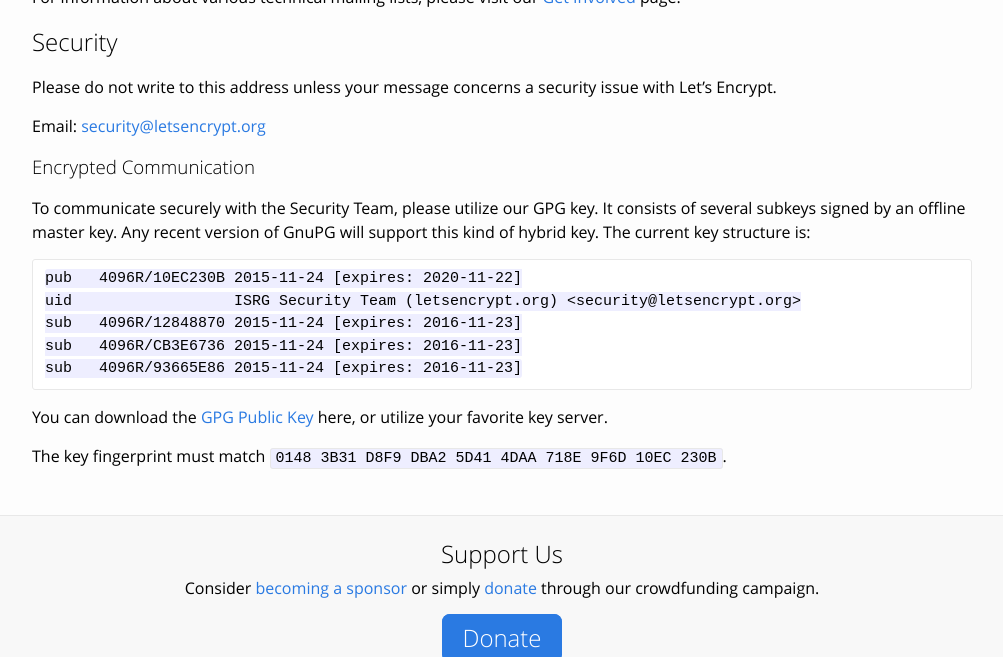
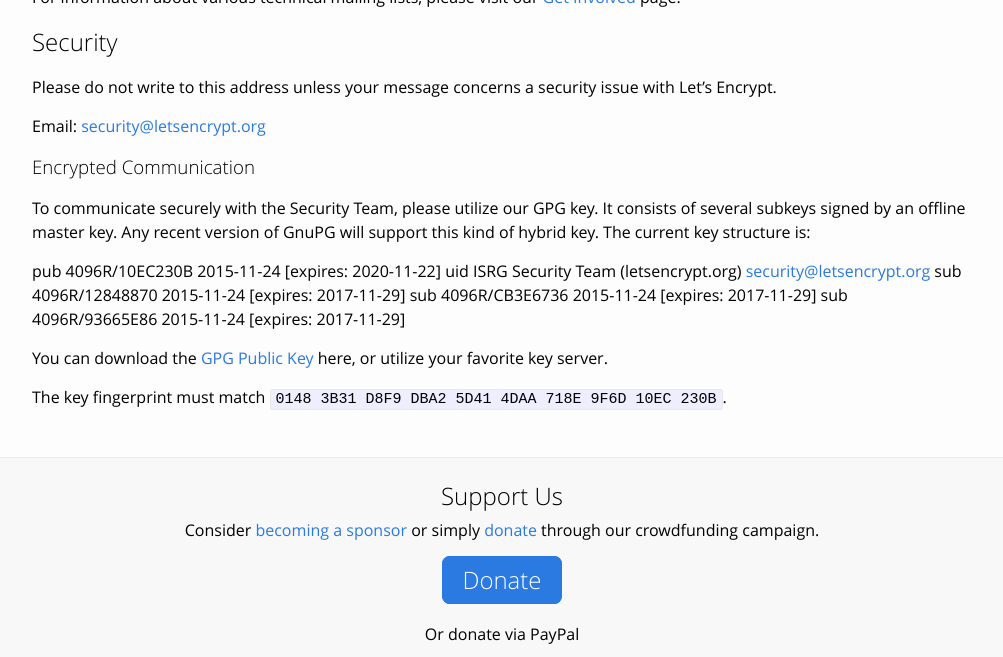
Before and after one commit to snowman1120/website, a Jekyll site: the page built from contact.md, in a window 1280 px wide and 900 px high, scrolled down 616 px, cut to the strip 0-657 px from the top of the window. Shown: the whole strip, without its empty margins (138-1141 px from the left). Built offline with Jekyll 4.4.1, drawn with Linux system fonts in a browser that asks for light colours.

Commit message:
Update gpg key (#99)
* IN-960 Update security@letsencrypt.org gpg key

* Fix typo

```diff
--- a/contact.md
+++ b/contact.md
@@ -31,11 +31,11 @@ Email: [security@letsencrypt.org](mailto:security@letsencrypt.org)
 
 To communicate securely with the Security Team, please utilize our GPG key. It consists of several subkeys signed by an offline master key. Any recent version of GnuPG will support this kind of hybrid key. The current key structure is:
 
-    pub   4096R/10EC230B 2015-11-24 [expires: 2020-11-22]
-    uid                  ISRG Security Team (letsencrypt.org) <security@letsencrypt.org>
-    sub   4096R/12848870 2015-11-24 [expires: 2016-11-23]
-    sub   4096R/CB3E6736 2015-11-24 [expires: 2016-11-23]
-    sub   4096R/93665E86 2015-11-24 [expires: 2016-11-23]
+pub   4096R/10EC230B 2015-11-24 [expires: 2020-11-22]
+uid                  ISRG Security Team (letsencrypt.org) <security@letsencrypt.org>
+sub   4096R/12848870 2015-11-24 [expires: 2017-11-29]
+sub   4096R/CB3E6736 2015-11-24 [expires: 2017-11-29]
+sub   4096R/93665E86 2015-11-24 [expires: 2017-11-29]
 
 You can download the [GPG Public Key](/security_letsencrypt.org-publickey.asc) here, or utilize your favorite key server.
 
```
Also changed, not shown: 1 other file.
